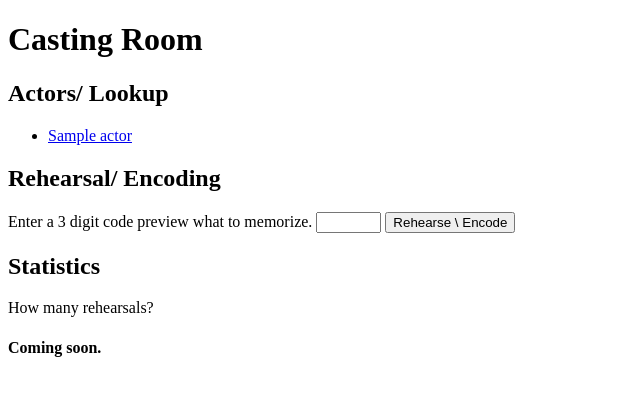
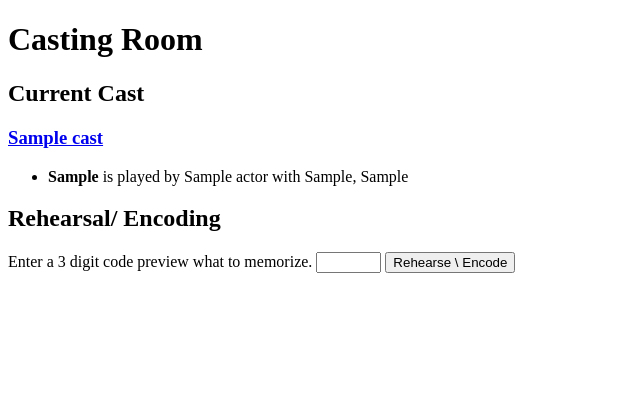
Before and after one commit to RapidAgileSoftware/MemoryPalace, a Django app: page /casting/ in a window 1280 px wide. Shown: the top 396 px of the page, without its empty margins (0-640 px from the left). Run offline with Django 5.2, Linux system fonts and the light colour scheme; tables that the repository leaves empty hold one stand-in row (values such as "Sample post").

Commit message:
Add Models for Cast and Roles, cleanup models and views

```diff
--- a/casting/models.py
+++ b/casting/models.py
@@ -3,10 +3,21 @@ from django.db import models
 
 class Actor(models.Model):
     name: str = models.CharField(max_length=200)
+    prop: str = models.CharField(max_length=500)
     activity: str = models.CharField(max_length=500)
-    prop: str = models.CharField(max_length=500)
-    acts_as_nr: int = models.IntegerField(null=True, blank=True)
-    acts_as_letter: str = models.CharField(max_length=3, null=True, blank=True)
 
     def __str__(self):
         return self.name
+
+
+class Role(models.Model):
+    acts_as = models.CharField(max_length=5)
+    actor = models.ForeignKey(Actor, on_delete=models.CASCADE)
+
+    def __str__(self):
+        return self.acts_as
+
+
+class Cast(models.Model):
+    title: str = models.CharField(max_length=200)
+    roles = models.ManyToManyField(Role)
--- a/casting/templates/casting/details.html
+++ b/casting/templates/casting/details.html
@@ -1,9 +1,5 @@
 <h1>{{ actor.name }}</h1>
 <h3>Prop: {{ actor.prop }}</h3>
 <h3>Activity: {{ actor.activity }}</h3>
-<h4>Acts as Number: {{ actor.acts_as_nr }}</h4>
-<h4>Acts as Letter: {{ actor.acts_as_letter }}</h4>
-<h2>Statistics</h2>
-    <p>How Often was {{ actor.name }} on the stage?</p>
-    <h4>Coming soon.</h4>
+
 <a href=".."><- Back</a>
--- a/casting/templates/casting/index.html
+++ b/casting/templates/casting/index.html
@@ -8,15 +8,20 @@
 </head>
 <body>
 <h1>Casting Room</h1>
-{% if actors_list %}
-    <h2> Actors/ Lookup</h2>
+<h2>Current Cast</h2>
+{% if currentCast %}
+    <h3><a href="#">{{ currentCast.title}}</a></h3>
         <ul>
-    {% for actor in actors_list %}
-        <li><a href="{% url 'casting:detail' actor.id %}">{{ actor.name }}</a></li>
+            {% for role in currentRoles %}
+                <li><b>{{ role.acts_as }}</b> is played by {{ role.actor }} with {{ role.actor.prop }}, {{ role.actor.activity }}</li>
             {% endfor %}
         </ul>
+{% else %}
+    <p>No Casts found!</p>
+{% endif %}
+
+<!-- Rehearsal Form -->
 <h2>Rehearsal/ Encoding</h2>
-    <!-- Rehearsal Form -->
 <form action="{% url 'casting:rehearsal' %}" method="post">
     {% csrf_token %}
     {% if error_message %}<h2>{{ error_message }}</h2>{% endif %}
@@ -28,11 +33,5 @@
     <h3>Rehearsal Results</h3>
     <p>{{ rehearsal_result }}</p>
 {% endif %}
-    <h2>Statistics</h2>
-    <p>How many rehearsals?</p>
-    <h4>Coming soon.</h4>
-{% else %}
-    <p>No Actors found :o(</p>
-{% endif %}
 </body>
 </html>
--- a/casting/urls.py
+++ b/casting/urls.py
@@ -3,7 +3,7 @@ from . import views
 
 app_name = 'casting'
 urlpatterns = [
-    path('', views.IndexView.as_view(), name='index'),
+    path('', views.index, name='index'),
     path('<int:pk>/', views.DetailView.as_view(), name='detail'),
     path('rehearsal/', views.rehearsal, name='rehearsal'),
 ]
--- a/casting/views.py
+++ b/casting/views.py
@@ -1,11 +1,13 @@
 from django.shortcuts import render
 from django.views import generic
-from casting.models import Actor
+from casting.models import Actor,Cast,Role
 
 
 def index(request):
+    cast = Cast.objects.first()
     context = {
-        'actors_list': Actor.objects.order_by(),
+        'currentCast': cast,
+        'currentRoles': cast.roles.all()
     }
     return render(request, "casting/index.html", context)
 
@@ -15,7 +17,8 @@ class IndexView(generic.ListView):
     context_object_name = "actors_list"
 
     def get_queryset(self):
-        return Actor.objects.order_by()[:5]
+        return Actor.objects.order_by("id")
+
 
 
 class DetailView(generic.DetailView):
```
Also changed, not shown: casting/admin.py (+18 -2 lines), casting/migrations/0003_remove_actor_acts_as_letter_remove_actor_acts_as_nr_and_more.py (added). Lines whose indentation alone changed are shown as unchanged.
